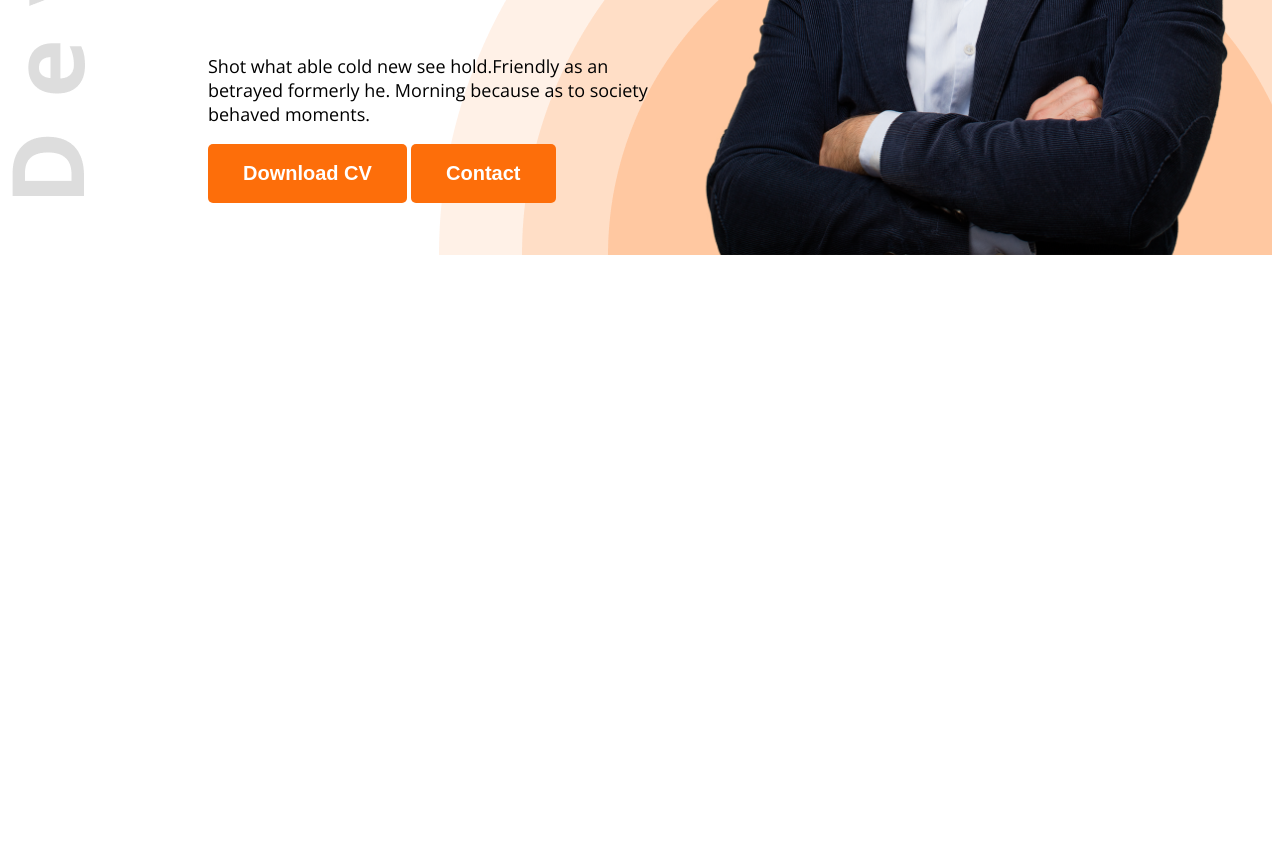
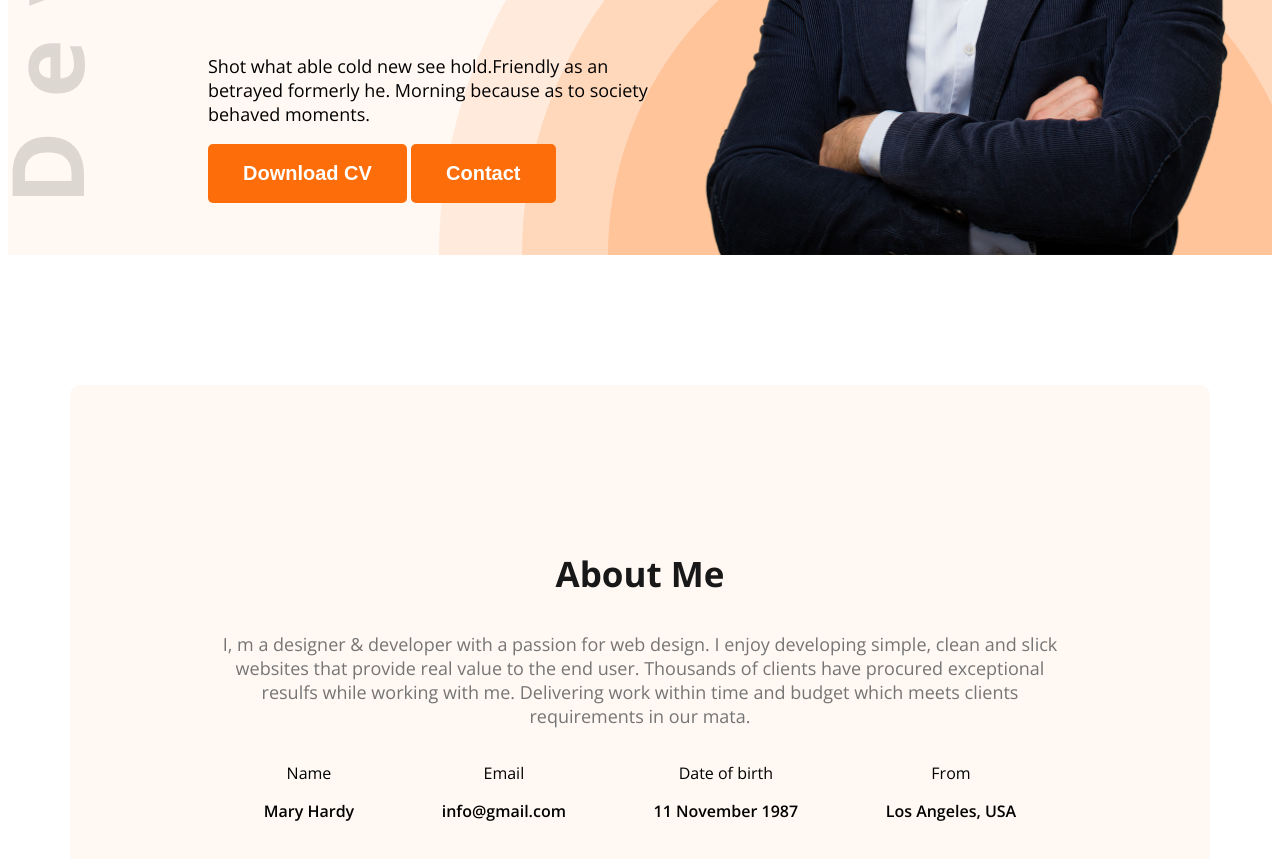
Before and after one commit to Takdirul-Rijan/web-dev-portfolio, a plain HTML site: page index.html in a window 1280 px wide. Shown: the part 575-1434 px from the top of the page. Before the commit the page ends 838 px from the top, so only its background shows below. Drawn offline with nearby package versions, Linux system fonts and the light colour scheme.

Commit message:
added updated portfolio

```diff
--- a/index.html
+++ b/index.html
@@ -12,7 +12,7 @@
 <link rel="stylesheet" href="styles/portfolio.css">
 </head>
 <body class="open-sans-normal">
-    <header class="header">
+    <header class="header seconday-bg">
         <nav>
             <h3 class="nav-title">Ma<span class="text-primary">r</span>y</h3>
             <ul>
@@ -38,6 +38,34 @@
 
     </header>
     <main>
+        <section class="about seconday-bg">
+            <h3 class="section-title">About Me</h3>
+            <p class="section-description">
+                I, m a designer & developer with a passion for web design. I enjoy developing simple, clean and slick websites that provide real value to the end user. Thousands of clients have procured exceptional resulfs while working with me. Delivering work within time and budget which meets clients requirements in our mata.
+            </p>
+            <div class="about-items">
+                <!-- .about-item*4>p.item-title+p.item-description -->
+                <div class="about-item">
+                    <p class="item-title">Name</p>
+                    <p class="item-description">Mary Hardy</p>
+                </div>
+                <div class="about-item">
+                    <p class="item-title">Email</p>
+                    <p class="item-description">info@gmail.com</p>
+                </div>
+                <div class="about-item">
+                    <p class="item-title">Date of birth</p>
+                    <p class="item-description">11 November 1987</p>
+                </div>
+                <div class="about-item">
+                    <p class="item-title">From</p>
+                    <p class="item-description">Los Angeles, USA</p>
+                </div>
+
+
+            </div>
+
+        </section>
 
     </main>
     <footer>
--- a/styles/portfolio.css
+++ b/styles/portfolio.css
@@ -8,6 +8,11 @@
 }
 
 /* shared style */
+
+.seconday-bg{
+    background-color: #FFF8F3;
+}
+
 .text-primary{
     color: #FD6E0A;
 }
@@ -23,6 +28,18 @@
     padding: 18px 35px;
     border-radius: 5px;
     border: none;
+
+}
+
+.section-title{
+    font-size: 35px;
+    font-weight: bold;
+    color: #181818;
+}
+
+.section-description{
+    font-size: 18px;
+    color: #757575;
 
 }
 
@@ -90,3 +107,26 @@ nav li a{
 .banner-profile-pic{
     width: 580px;
 }
+
+/* main styles */
+main{
+    max-width: 1140px;
+    margin: 0 auto;
+}
+
+/* about styles */
+.about{
+    border-radius: 10px;
+    padding: 130px 150px;
+    text-align: center;
+    margin-top: 130px;
+}
+
+.about-items{
+    display: flex;
+    justify-content: space-around;
+}
+
+.item-description{
+    font-weight: 600;
+}
```
